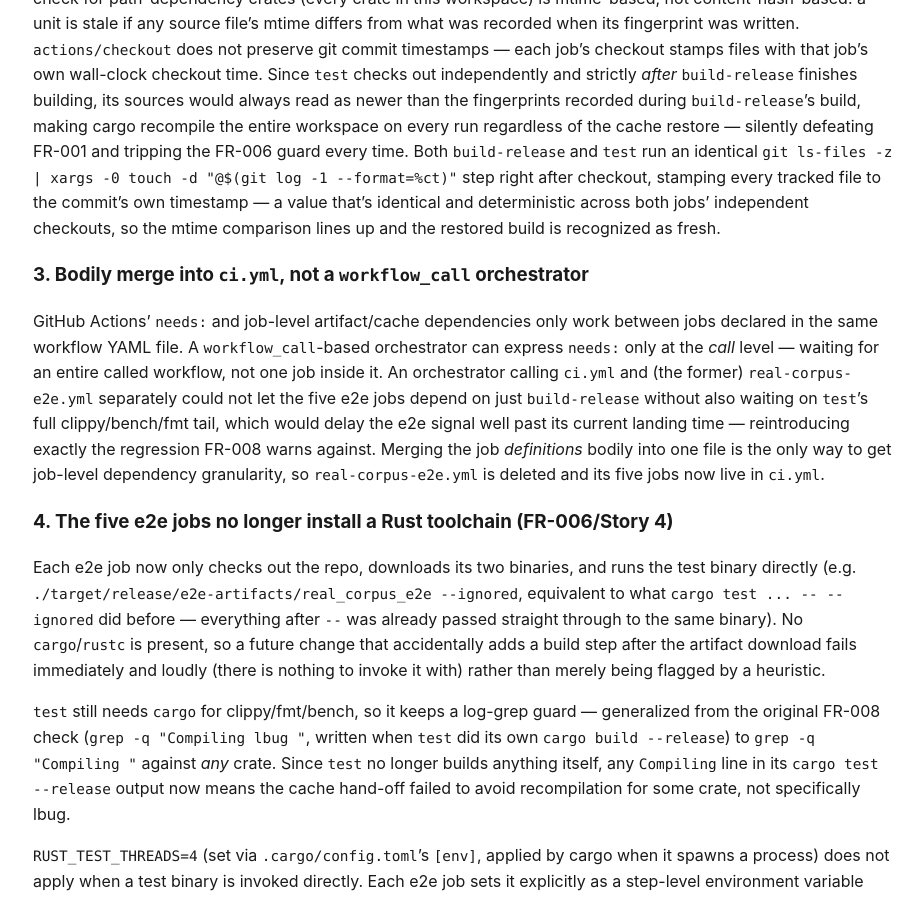
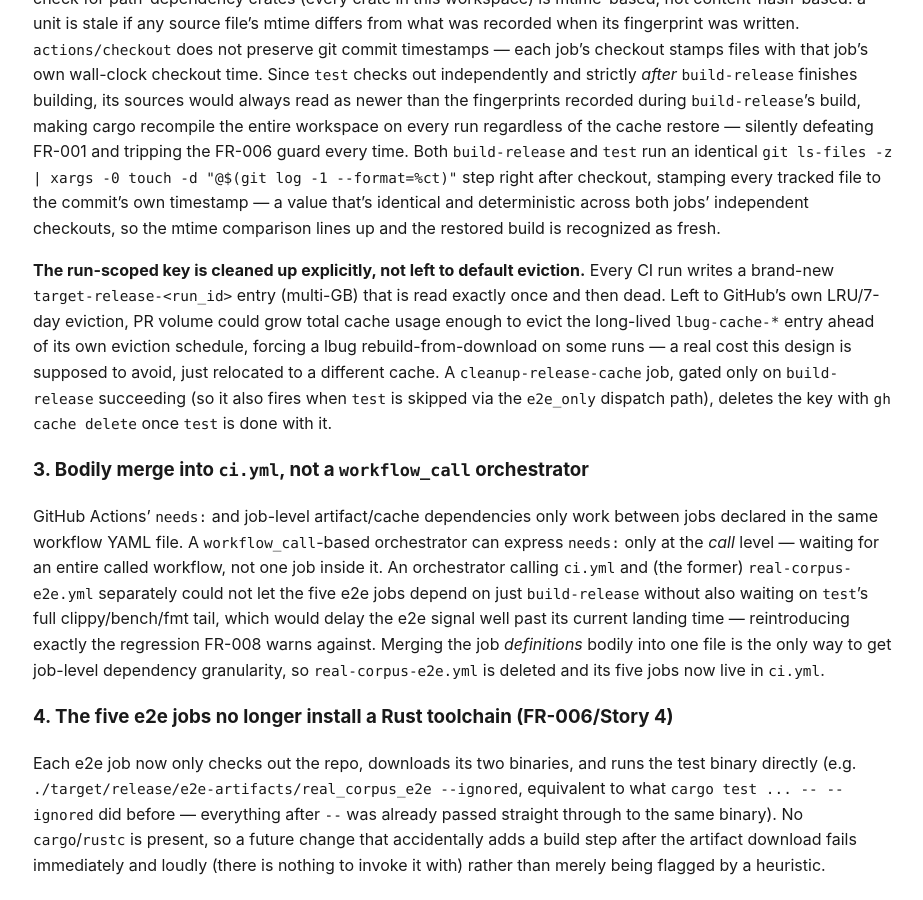
Before and after one commit to verveguy/liminis-context-graph, a Jekyll site: the page built from docs/adr/0341-build-release-artifacts-once.md, in a window 1280 px wide and 900 px high, scrolled down 1605 px. Shown: the whole window, without its empty margins (177-1100 px from the left). Built offline with Jekyll 4.4.1, drawn with Linux system fonts in a browser that asks for light colours; our own code applies the rules of GitHub Pages for plain Markdown files.

Commit message:
Fix review finding: dangling run-scoped cache and dead ADR wildcard links
- Add a cleanup-release-cache job that deletes the single-use
  target-release-<run_id> cache entry once test is done with it, so it
  can't accumulate across runs and push the long-lived lbug-cache-*
  entry out of GitHub's eviction budget (handarbeit-pruefer).
- Replace the dead docs/adr/0341-*.md wildcard references with the
  concrete ADR filename in ci.yml, ci-failure-notify.yml, and
  classify-changes/action.yml (copilot-pull-request-reviewer, x3).

```diff
--- a/docs/adr/0341-build-release-artifacts-once.md
+++ b/docs/adr/0341-build-release-artifacts-once.md
@@ -81,6 +81,16 @@ identical `git ls-files -z | xargs -0 touch -d "@$(git log -1 --format=%ct)"` st
 after checkout, stamping every tracked file to the commit's own timestamp — a value
 that's identical and deterministic across both jobs' independent checkouts, so the
 mtime comparison lines up and the restored build is recognized as fresh.
+
+**The run-scoped key is cleaned up explicitly, not left to default eviction.** Every CI
+run writes a brand-new `target-release-<run_id>` entry (multi-GB) that is read exactly
+once and then dead. Left to GitHub's own LRU/7-day eviction, PR volume could grow total
+cache usage enough to evict the long-lived `lbug-cache-*` entry ahead of its own
+eviction schedule, forcing a lbug rebuild-from-download on some runs — a real cost this
+design is supposed to avoid, just relocated to a different cache. A `cleanup-release-cache`
+job, gated only on `build-release` succeeding (so it also fires when `test` is skipped via
+the `e2e_only` dispatch path), deletes the key with `gh cache delete` once `test` is done
+with it.
 
 ### 3. Bodily merge into `ci.yml`, not a `workflow_call` orchestrator
 
```
Also changed, not shown: .github/actions/classify-changes/action.yml, .github/workflows/ci-failure-notify.yml, .github/workflows/ci.yml.
